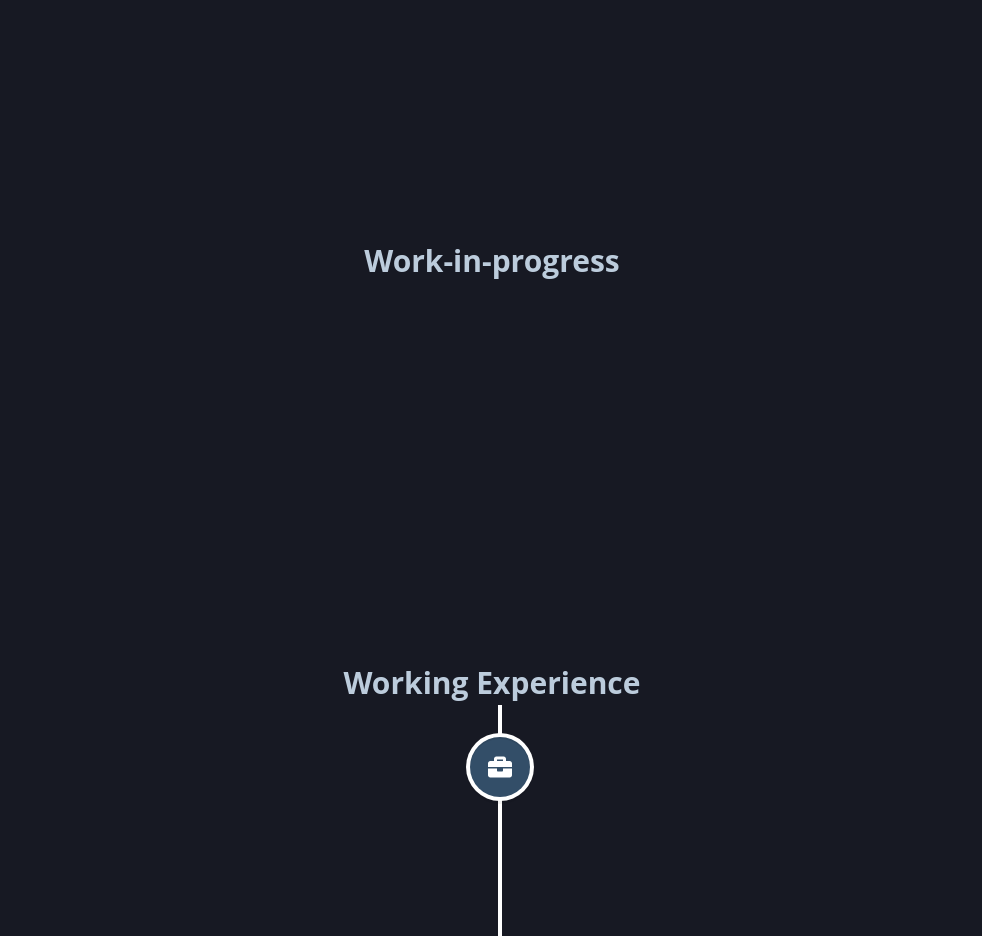
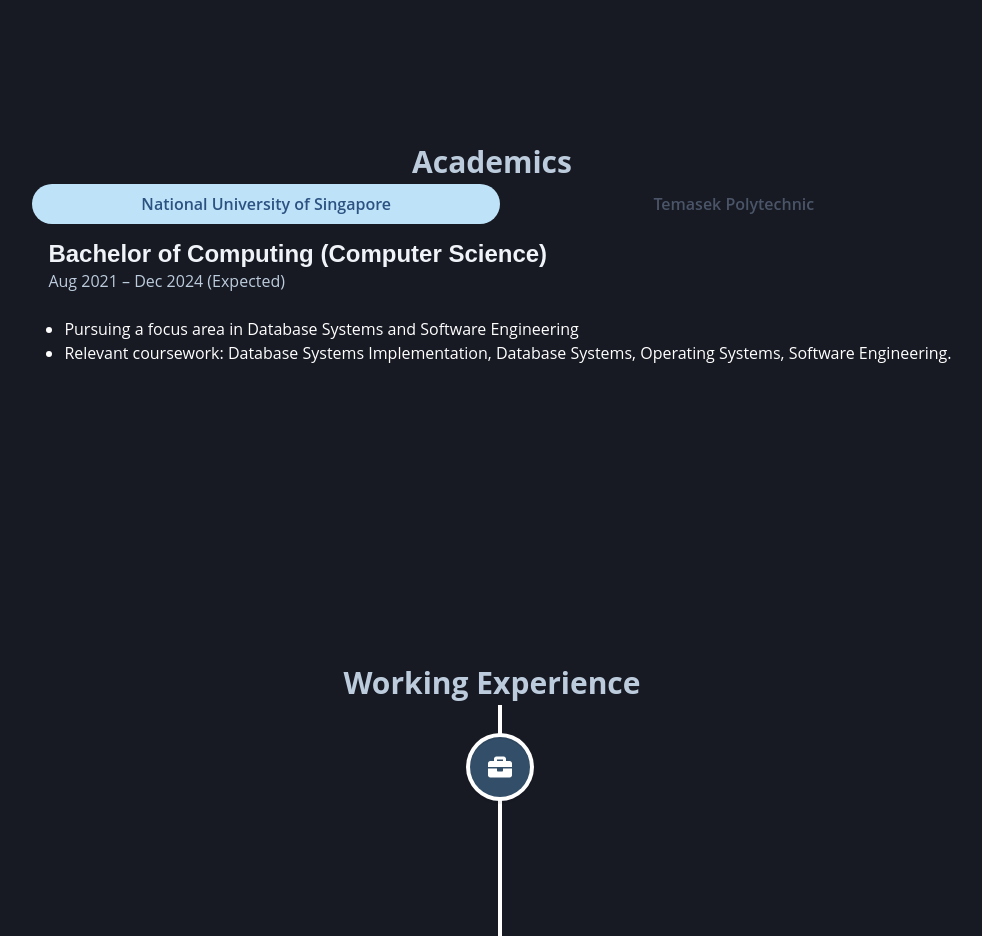
Before and after one commit to dsja612/dsja612.github.io, a React (Create React App) app: page / in a window 1280 px wide. Shown: the part 940-1876 px from the top of the page, without its empty margins (140-1122 px from the left). Built offline with nearby package versions, Linux system fonts and the light colour scheme.

Commit message:
Add initial academics section

```diff
--- a/src/components/Academics.tsx
+++ b/src/components/Academics.tsx
@@ -1,13 +1,37 @@
 import React from 'react';
-import { Flex, Text } from '@chakra-ui/react';
+import { Heading, Flex, Tabs, TabList, TabPanels, Tab, TabPanel, Text, UnorderedList, ListItem } from '@chakra-ui/react';
 
 const Academics: React.FC = () => {
   return (
-    <main className="text-gray-400 bg-gray-900 body-font" id="academics">
+    <main id="academics">
     <Flex direction="column" align="center" justify="center" minHeight="100vh" bg="gray.900" color="white">
-        <Text fontSize="3xl" fontWeight="bold" mr={4}>
-          Work-in-progress
-        </Text>
+      <Text fontSize="3xl" fontWeight="bold" mr={4}> Academics </Text>
+      <Tabs isFitted variant='soft-rounded'>
+        <TabList>
+          <Tab>National University of Singapore</Tab>
+          <Tab>Temasek Polytechnic</Tab>
+        </TabList>
+        <TabPanels>
+          <TabPanel>
+            <Heading fontSize="2xl"> Bachelor of Computing (Computer Science) </Heading>
+            <Text> Aug 2021 – Dec 2024 (Expected) </Text>
+            <br/>
+            <UnorderedList>
+              <ListItem>Pursuing a focus area in Database Systems and Software Engineering</ListItem>
+              <ListItem>Relevant coursework: Database Systems Implementation, Database Systems, Operating Systems, Software Engineering.</ListItem>
+            </UnorderedList>
+          </TabPanel>
+          <TabPanel>
+            <Heading fontSize="2xl"> Diploma with Merit in Business Intelligence and Analytics </Heading>
+            <Text> Apr 2016 - Apr 2019 </Text>
+            <br/>
+            <UnorderedList>
+              <ListItem>Awarded the bronze medal for achieving the 3rd highest GPA in the cohort.</ListItem>
+              <ListItem>Achieved the Director's list award for all semesters.</ListItem>
+            </UnorderedList>
+          </TabPanel>
+        </TabPanels>
+      </Tabs>
     </Flex>
     </main>
   );
```
